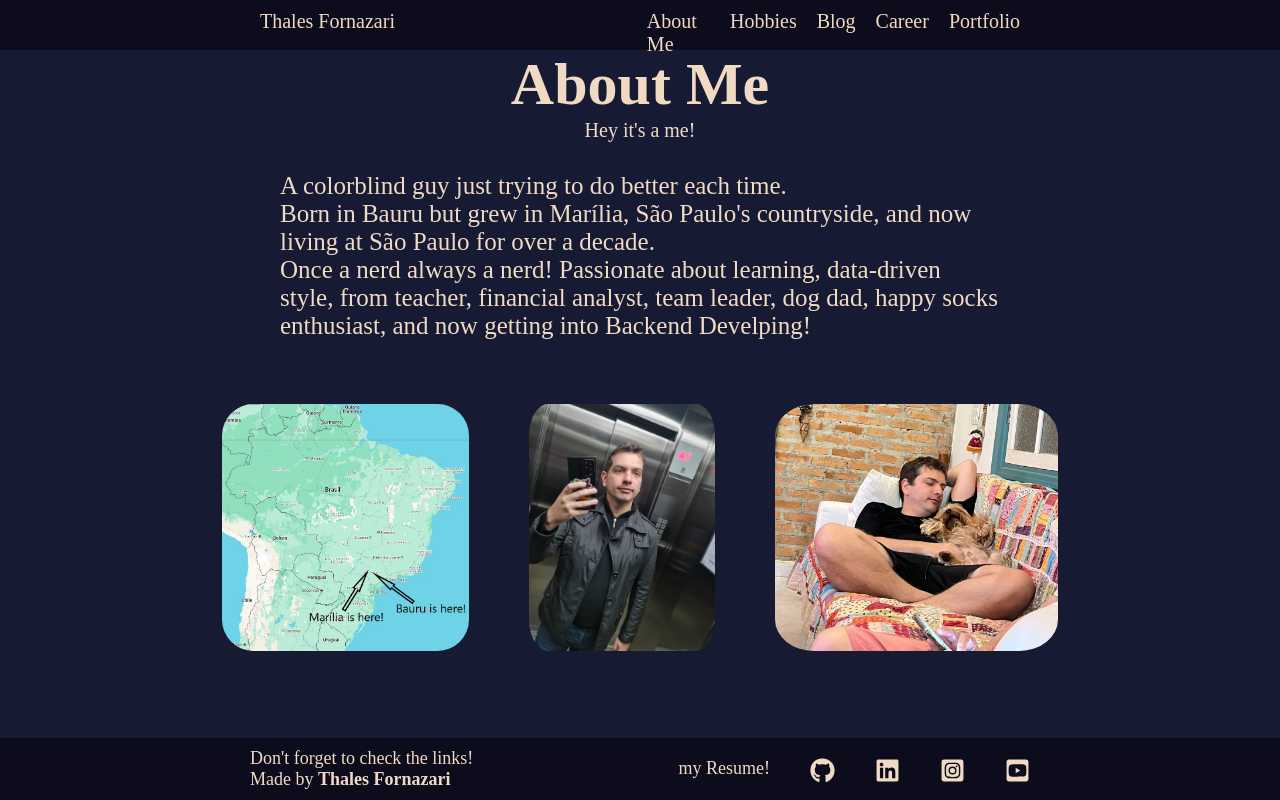
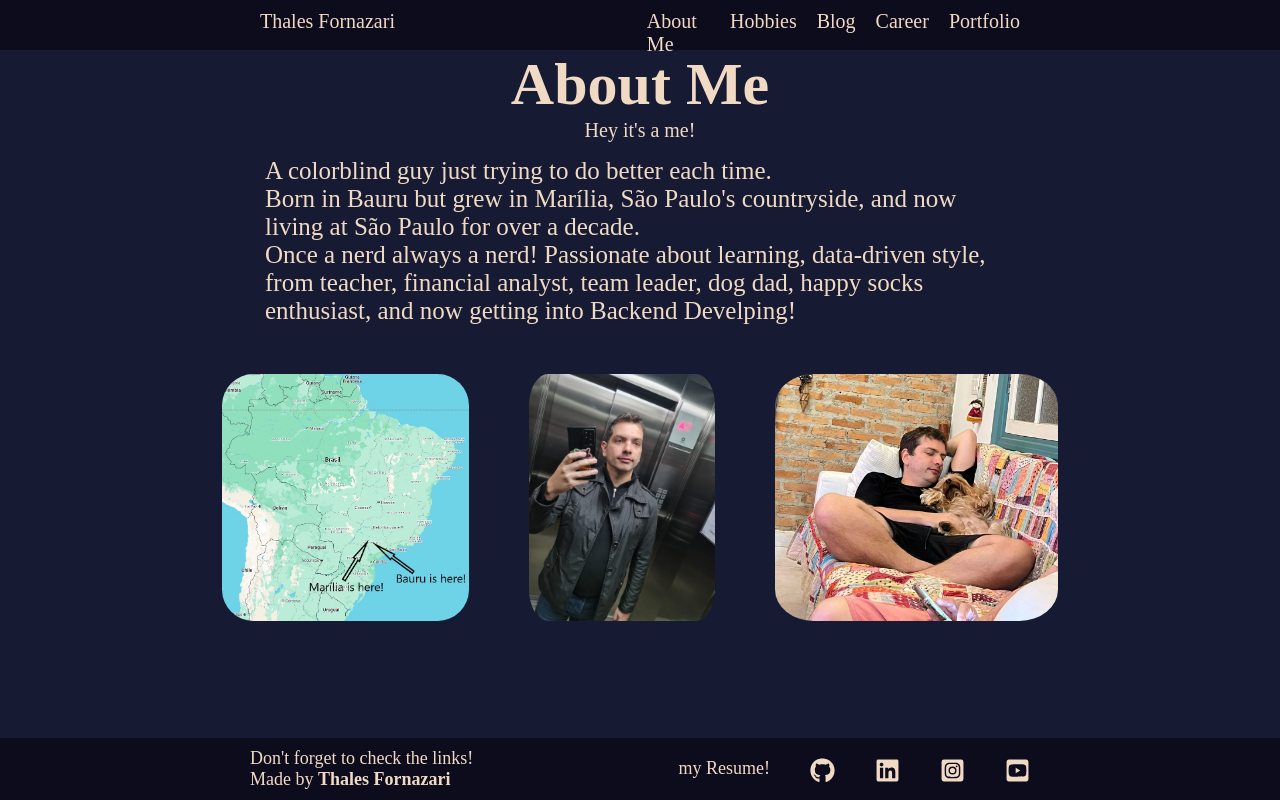
Before and after one commit to thalfor/websiteFrontend, a React (Vite) app: page /AboutMe in a window 1280 px wide. Built offline with nearby package versions, Linux system fonts and the light colour scheme; a web font is replaced by a local one.

Commit message:
about me padding fixed

```diff
--- a/src/pages/bioEng/styles.js
+++ b/src/pages/bioEng/styles.js
@@ -22,7 +22,7 @@ export const Container = styled.div`
     align-items: center;
     gap: 10rem;
 
-    padding: 3rem;
+    padding: 1.5rem;
   }
 
   .master .bio {
```
